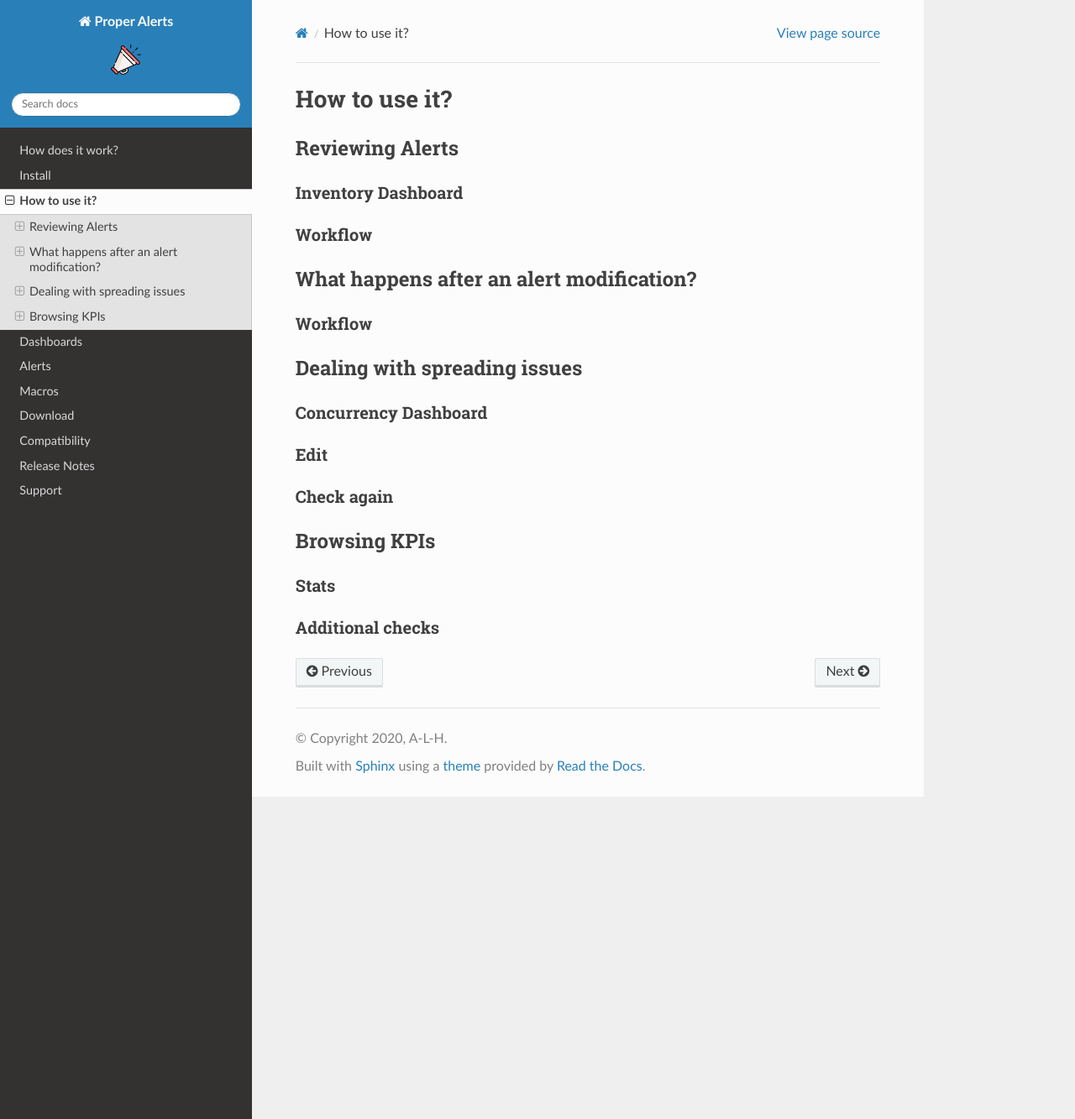
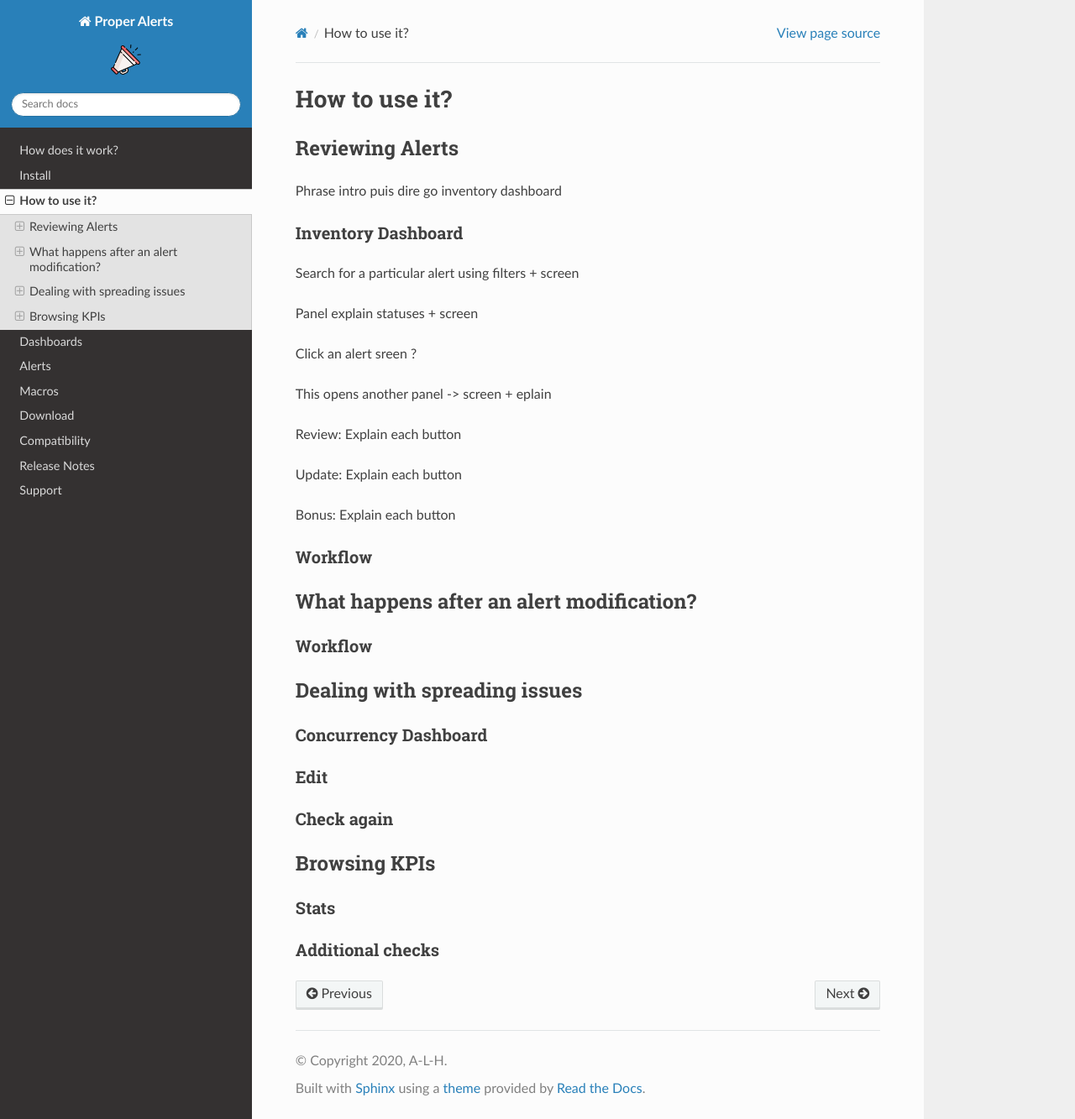
Before and after one commit to a-l-h/splunk-app-proper-alerts, a Sphinx documentation site: the page built from doc/usage.rst, in a window 1280 px wide and 1333 px high. Shown: the whole window at 84% size. Built offline with Sphinx 7.4.7 and the Read the Docs theme 2.0.0, drawn with Linux system fonts in a browser that asks for light colours.

Commit message:
Update usage.rst

```diff
--- a/doc/usage.rst
+++ b/doc/usage.rst
@@ -4,8 +4,24 @@ How to use it?
 Reviewing Alerts
 ################
 
+Phrase intro puis dire go inventory dashboard
+
 Inventory Dashboard
 -------------------
+
+Search for a particular alert using filters + screen
+
+Panel explain statuses + screen
+
+Click an alert sreen ?
+
+This opens another panel -> screen + eplain
+
+Review: Explain each button
+
+Update: Explain each button
+
+Bonus: Explain each button
 
 Workflow
 --------
```
